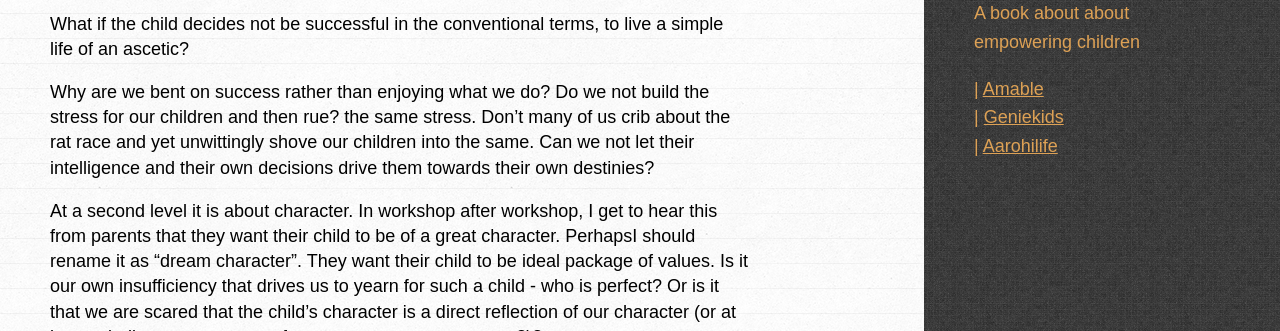
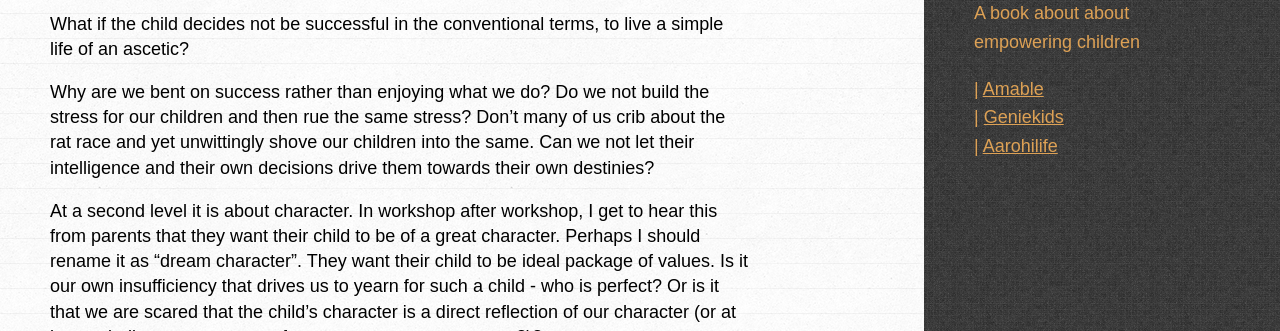
Before and after one commit to amitkaps/empower, a Jekyll site: the page built from _posts/2013-08-10-dream.md, in a window 1280 px wide and 1400 px high, scrolled down 369 px. Shown: the part 178-509 px from the top of the window. Built offline with Jekyll 4.4.1, drawn with Linux system fonts in a browser that asks for light colours; some web fonts are replaced; some of the changed text lies outside the part shown.

Commit message:
Update 2013-08-10-dream.md
just cant take this dose..though I know it is very much needed.. let me take a pinch of it for now... thanks a lot...

```diff
--- a/_posts/2013-08-10-dream.md
+++ b/_posts/2013-08-10-dream.md
@@ -17,9 +17,9 @@ At one level it is about what one wants to become, in terms of professional, edu
 
 What if the child decides not be successful in the conventional terms, to live a simple life of an ascetic?
 
-Why are we bent on success rather than enjoying what we do? Do we not build the stress for our children and then rue? the same stress. Don't many of us crib about the rat race and yet unwittingly shove our children into the same. Can we not let their intelligence and their own decisions drive them towards their own destinies?
+Why are we bent on success rather than enjoying what we do? Do we not build the stress for our children and then rue the same stress? Don't many of us crib about the rat race and yet unwittingly shove our children into the same. Can we not let their intelligence and their own decisions drive them towards their own destinies?
 
-At a second level it is about character. In workshop after workshop, I get to hear this from parents that they want their child to be of a great character. PerhapsI should rename it as "dream character". They want their child to be ideal package of values. Is it our own insufficiency that drives us to yearn for such a child - who is perfect? Or is it that we are scared that the child's character is a direct reflection of our character (or at least a indirect assessment of our competence as a parent?)?
+At a second level it is about character. In workshop after workshop, I get to hear this from parents that they want their child to be of a great character. Perhaps I should rename it as "dream character". They want their child to be ideal package of values. Is it our own insufficiency that drives us to yearn for such a child - who is perfect? Or is it that we are scared that the child's character is a direct reflection of our character (or at least a indirect assessment of our competence as a parent?)?
 
 A child's character is built out of child's thinking, not necessarily out of the parenting the child gets. We all know how the same parents, perhaps adopting the same parenting practices, have given rise to two siblings - one a knight in shining armour, and the other a black sheep!
 
@@ -60,6 +60,6 @@ The clergy realised his mistake and apologised, "Sorry, I got a little irritated
 
 The boy replied, "No problem sire, Irritation too - a gift of God"
 
-Finally I would like the girl to add a rejoinder on her T-shirt - just to serve as a reminder to us parents. It could read:
+Finally I would like the girl to add a rejoinder on her T-shirt - just to serve as a reminder to us - parents. It could read:
 
 I'm not your Dream Girl. I have my own Dreams.
```
Also changed, not shown: other parts of _posts/2013-08-10-dream.md (+1 -1 lines).
